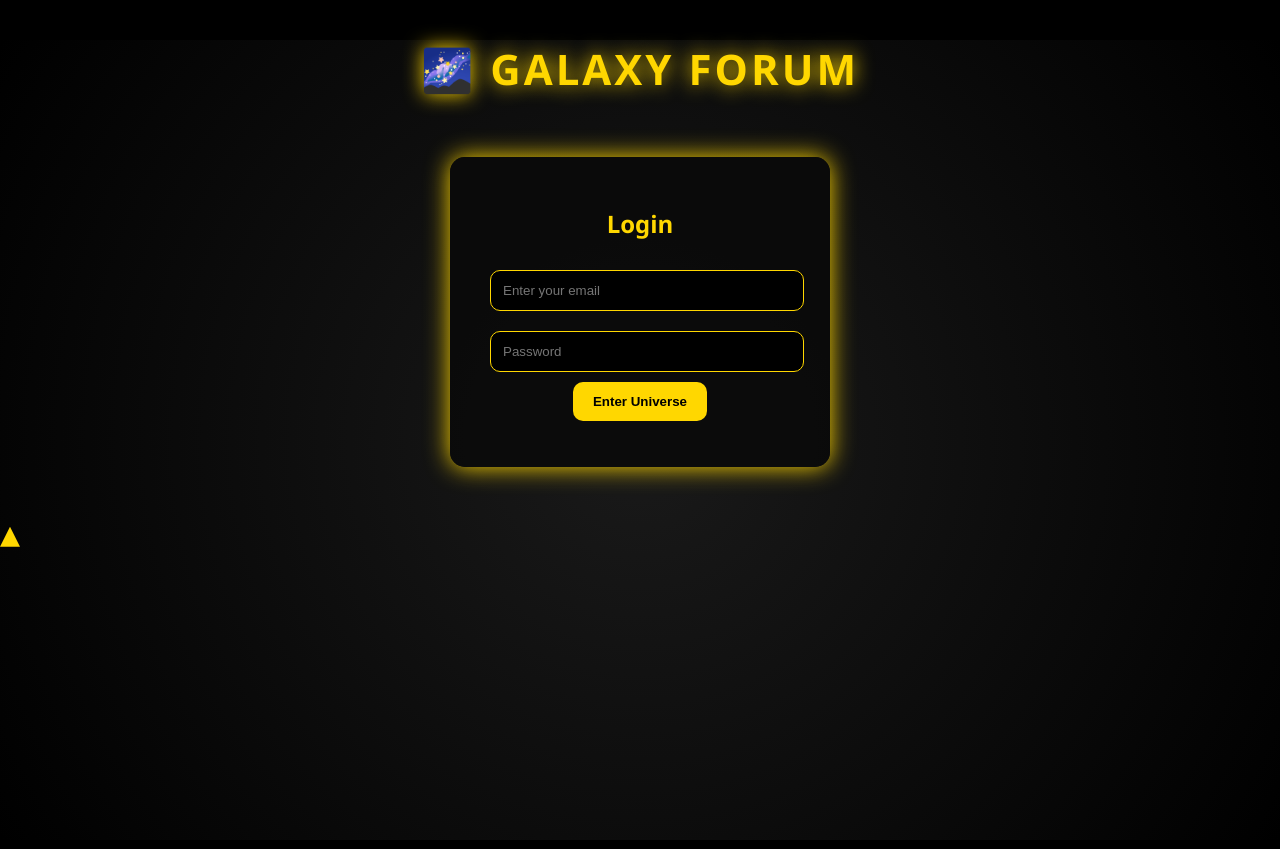
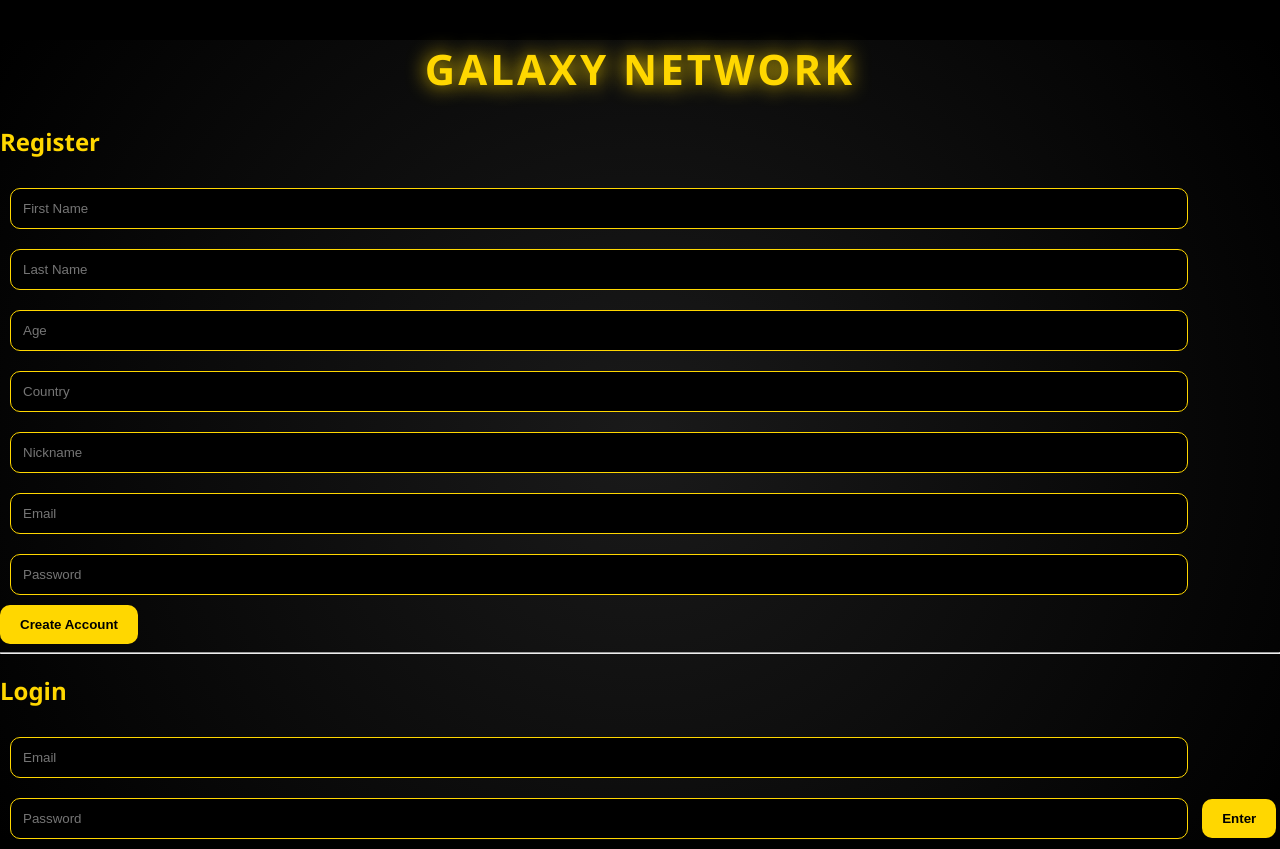
Before and after one commit to maximos59/auth-system-nodejs, a website: page frontend/index.html in a window 1280 px wide. Before the commit the page ends 800 px from the top, so only its background shows below. Drawn offline with Linux system fonts and the light colour scheme.

```diff
--- a/frontend/index.html
+++ b/frontend/index.html
@@ -1,27 +1,46 @@
 <!DOCTYPE html>
 <html>
 <head>
-  <title>Galaxy Forum</title>
+  <title>Galaxy Network</title>
   <link rel="stylesheet" href="style.css">
 </head>
 <body>
 
-<div class="overlay"></div>
+<h1 class="title">GALAXY NETWORK</h1>
 
-<h1 class="title">🌌 GALAXY FORUM</h1>
+<!-- AUTH -->
+<div id="auth">
 
-<div class="card">
+  <h2>Register</h2>
+  <input id="firstName" placeholder="First Name">
+  <input id="lastName" placeholder="Last Name">
+  <input id="age" placeholder="Age">
+  <input id="country" placeholder="Country">
+  <input id="nickname" placeholder="Nickname">
+  <input id="email" placeholder="Email">
+  <input id="password" type="password" placeholder="Password">
+
+  <button onclick="register()">Create Account</button>
+
+  <hr>
 
   <h2>Login</h2>
-  <input id="email" placeholder="Enter your email">
-  <input id="password" type="password" placeholder="Password">
-  <button onclick="login()">Enter Universe</button>
+  <input id="loginEmail" placeholder="Email">
+  <input id="loginPassword" type="password" placeholder="Password">
 
-  <p id="status"></p>
+  <button onclick="login()">Enter</button>
 
 </div>
 
-<audio id="clickSound" src="https://www.soundjay.com/buttons/sounds/button-16.mp3"></audio>
+<!-- DASHBOARD -->
+<div id="dashboard" style="display:none;">
+  <h2>Welcome</h2>
+
+  <button onclick="loadProfile()">Load Profile</button>
+  <pre id="profile"></pre>
+
+  <button onclick="logout()">Logout</button>
+</div>
 
 <script src="script.js"></script>
 </body>
--- a/frontend/script.js
+++ b/frontend/script.js
@@ -1,63 +1,55 @@
 const API = "https://authmaximos.up.railway.app";
-
-// 🔺 Cursor
-const cursor = document.createElement("div");
-cursor.classList.add("cursor");
-document.body.appendChild(cursor);
-
-document.addEventListener("mousemove", (e) => {
-  cursor.style.top = e.clientY + "px";
-  cursor.style.left = e.clientX + "px";
-});
 
 // REGISTER
 async function register() {
-  const email = document.getElementById("regEmail").value;
-  const password = document.getElementById("regPassword").value;
+  const body = {
+    firstName: document.getElementById("firstName").value,
+    lastName: document.getElementById("lastName").value,
+    age: document.getElementById("age").value,
+    country: document.getElementById("country").value,
+    nickname: document.getElementById("nickname").value,
+    email: document.getElementById("email").value,
+    password: document.getElementById("password").value
+  };
 
   const res = await fetch(API + "/api/auth/register", {
     method: "POST",
     headers: {"Content-Type": "application/json"},
-    body: JSON.stringify({ email, password })
+    body: JSON.stringify(body)
   });
 
-  const data = await res.json();
-  document.getElementById("status").innerText = data.message;
+  alert("Account created");
 }
 
 // LOGIN
 async function login() {
-  const email = document.getElementById("email").value;
-  const password = document.getElementById("password").value;
-
   const res = await fetch(API + "/api/auth/login", {
     method: "POST",
     headers: {"Content-Type": "application/json"},
-    body: JSON.stringify({ email, password })
+    body: JSON.stringify({
+      email: document.getElementById("loginEmail").value,
+      password: document.getElementById("loginPassword").value
+    })
   });
 
   const data = await res.json();
 
   if (data.token) {
     localStorage.setItem("token", data.token);
-    window.location.href = "dashboard.html"; // 🔥 REDIRECT
-  } else {
-    document.getElementById("status").innerText = "Login failed";
+    document.getElementById("auth").style.display = "none";
+    document.getElementById("dashboard").style.display = "block";
   }
 }
 
 // PROFILE
-async function getProfile() {
-  const token = localStorage.getItem("token");
-
+async function loadProfile() {
   const res = await fetch(API + "/api/profile", {
     headers: {
-      "Authorization": "Bearer " + token
+      "Authorization": "Bearer " + localStorage.getItem("token")
     }
   });
 
   const data = await res.json();
-
   document.getElementById("profile").innerText =
     JSON.stringify(data, null, 2);
 }
@@ -65,5 +57,5 @@
 // LOGOUT
 function logout() {
   localStorage.removeItem("token");
-  window.location.href = "login.html";
+  location.reload();
 }
```
